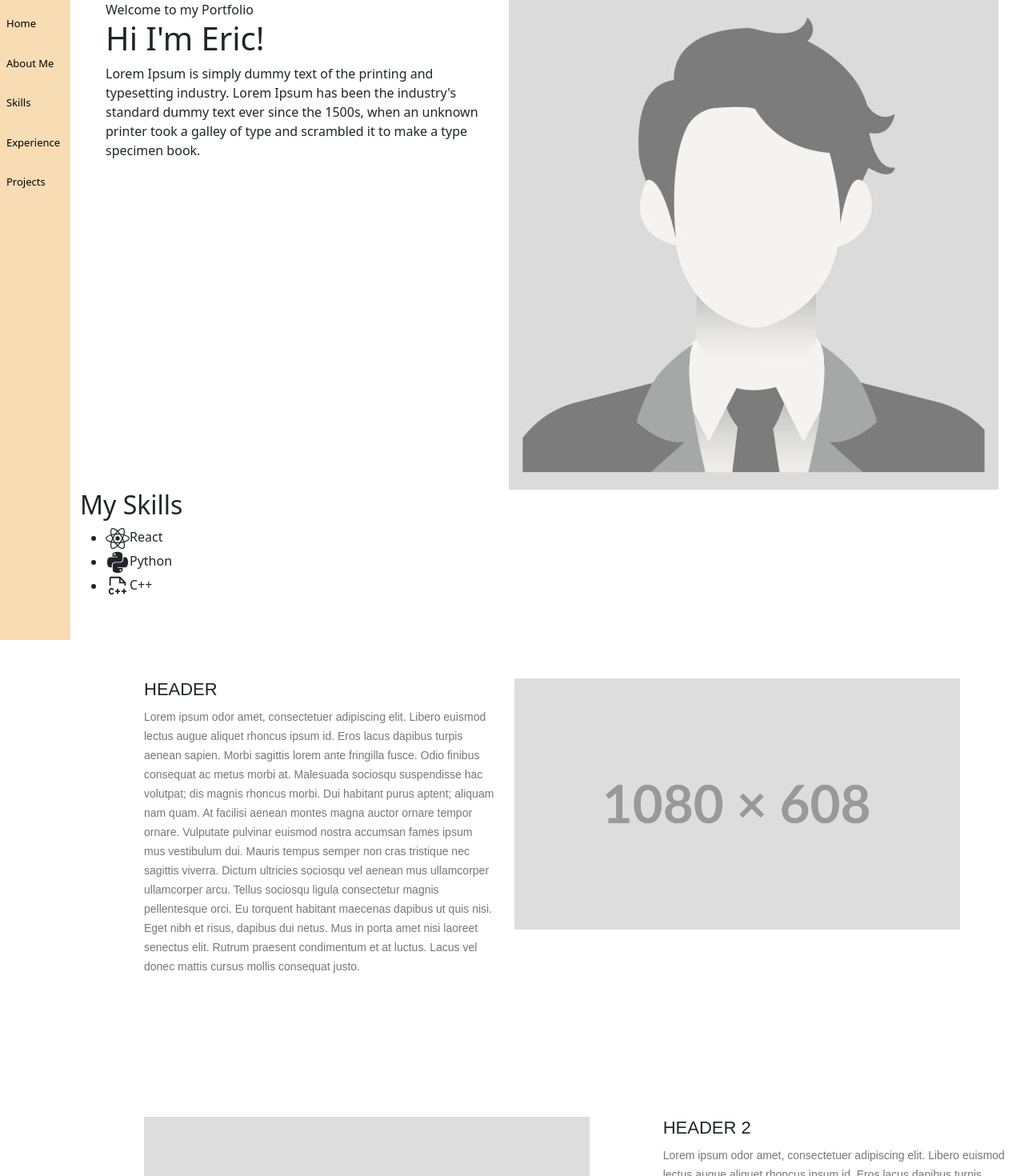
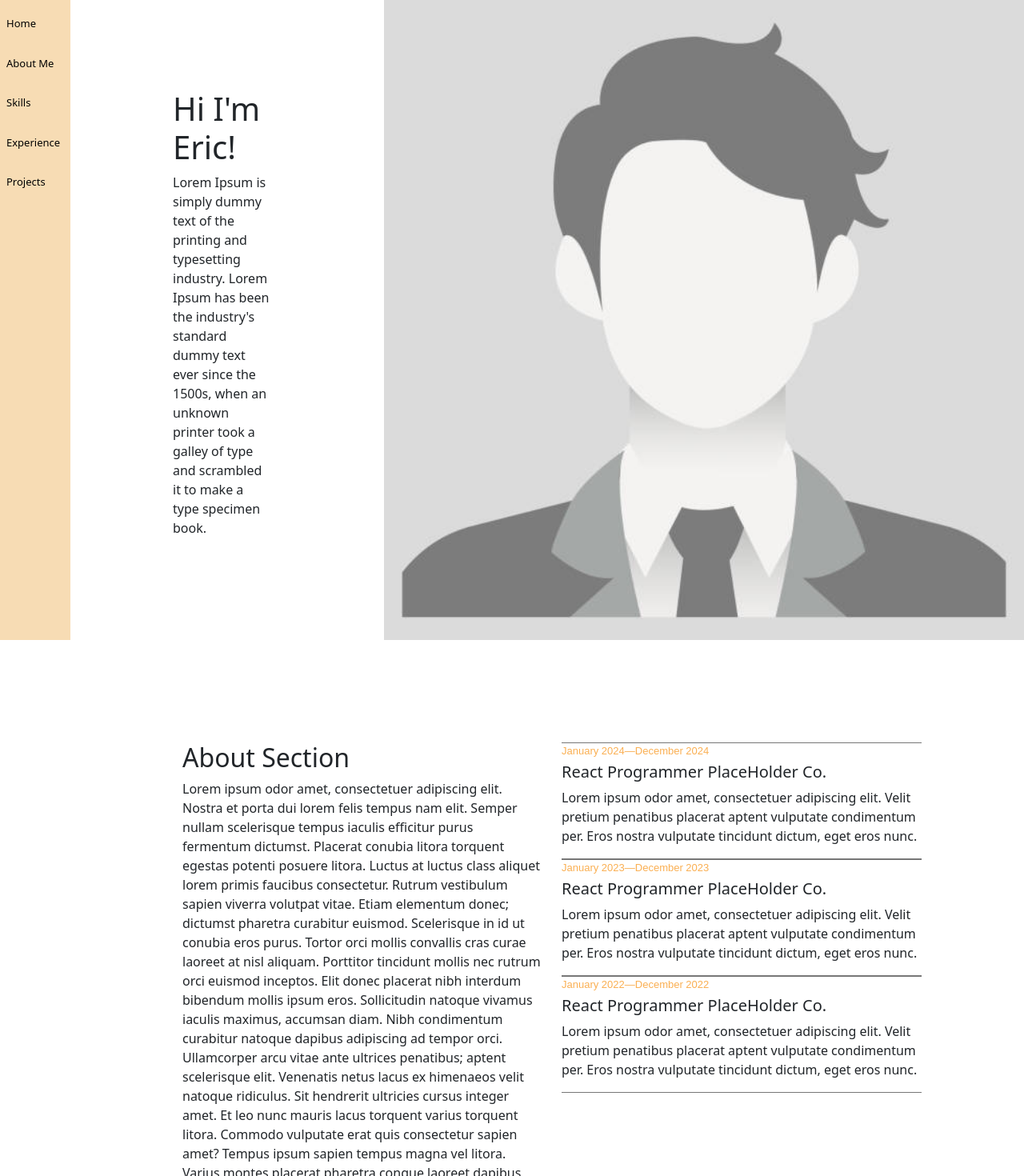
Before and after one commit to Eric-Xie02/Portfolio, a React (Create React App) app: page / in a window 1280 px wide. Shown: the top 1470 px of the page at 80% size. Built offline with nearby package versions, Linux system fonts and the light colour scheme.

Commit message:
added core of experience + about sections

```diff
--- a/src/App.css
+++ b/src/App.css
@@ -3,14 +3,34 @@
   padding-top: 0;
 }
 
+.header-text-column {
+  margin: 0;
+  display: flex;
+  height: 100vh;
+  align-items: left;
+  flex-direction: column;
+  justify-content: center;
+  padding: 128px !important;
+}
+
+.headshot-column {
+  padding: 0;
+  text-align: right;
+}
+
+.headshot-image {
+  height: 100vh;
+  object-fit: cover;
+}
+
 /************ VerticalNavBar Css ************/
 .vertical-navbar {
   background-color: #f7dcb4;
-  width: 2vw; /* Width of the nav bar */
+  width: 2vw;
   min-width: 100px;
-  height: 100vh; /* Full height */
+  height: 100vh;
   display: flex;
-  flex-direction: column; /* Stack items vertically */
+  flex-direction: column;
   top: 0;
   left: 0;
   padding: 10px;
@@ -76,3 +96,25 @@
 .project-wrapper {
   margin-top: 20px;
 }
+
+/************ Summary Css ************/
+.summary-container {
+  padding: 128px !important;
+}
+
+/************ Experience Css ************/
+.experience-item {
+  border-top: solid #777 1px;
+  border-bottom: solid #777 1px;
+}
+
+.experience-time {
+  color: #faaf52;
+  margin-bottom: 4px;
+  font-family: Arial, Helvetica, sans-serif;
+  font-size: 13px;
+  line-height: 20px;
+}
+
+.experience-item h5 {
+}
--- a/src/App.js
+++ b/src/App.js
@@ -1,10 +1,11 @@
 import Banner from "./components/Banner.js";
 import VerticalNavBar from "./components/VerticalNavBar.js";
-import Skills from "./components/Skills.js";
+// import Skills from "./components/Skills.js";
 import Container from "react-bootstrap/Container";
 import Row from "react-bootstrap/Row";
 import Col from "react-bootstrap/Col";
 import Projects from "./components/Projects.js";
+import Summary from "./components/Summary.js";
 import "bootstrap/dist/css/bootstrap.min.css";
 import "./App.css";
 
@@ -17,7 +18,7 @@ function App() {
         </Col>
         <Col className="main-content">
           <Banner />
-          <Skills />
+          <Summary />
           <Projects />
         </Col>
       </Row>
--- /dev/null
+++ b/src/components/About.js
@@ -0,0 +1,28 @@
+export default function About() {
+  return (
+    <div>
+      <h2>About Section</h2>
+      <p>
+        Lorem ipsum odor amet, consectetuer adipiscing elit. Nostra et porta dui
+        lorem felis tempus nam elit. Semper nullam scelerisque tempus iaculis
+        efficitur purus fermentum dictumst. Placerat conubia litora torquent
+        egestas potenti posuere litora. Luctus at luctus class aliquet lorem
+        primis faucibus consectetur. Rutrum vestibulum sapien viverra volutpat
+        vitae. Etiam elementum donec; dictumst pharetra curabitur euismod.
+        Scelerisque in id ut conubia eros purus. Tortor orci mollis convallis
+        cras curae laoreet at nisl aliquam. Porttitor tincidunt mollis nec
+        rutrum orci euismod inceptos. Elit donec placerat nibh interdum bibendum
+        mollis ipsum eros. Sollicitudin natoque vivamus iaculis maximus,
+        accumsan diam. Nibh condimentum curabitur natoque dapibus adipiscing ad
+        tempor orci. Ullamcorper arcu vitae ante ultrices penatibus; aptent
+        scelerisque elit. Venenatis netus lacus ex himenaeos velit natoque
+        ridiculus. Sit hendrerit ultricies cursus integer amet. Et leo nunc
+        mauris lacus torquent varius torquent litora. Commodo vulputate erat
+        quis consectetur sapien amet? Tempus ipsum sapien tempus magna vel
+        litora. Varius montes placerat pharetra congue laoreet dapibus velit
+        vivamus sed. Morbi urna luctus velit duis taciti sem porttitor hac
+        fermentum. Condimentum est facilisis fusce convallis enim dictum taciti.
+      </p>
+    </div>
+  );
+}
--- a/src/components/Banner.js
+++ b/src/components/Banner.js
@@ -3,10 +3,9 @@ import { Container, Row, Col } from "react-bootstrap";
 export default function Banner() {
   return (
     <section className="banner" id="home">
-      <Container>
+      <Container fluid style={{ padding: "0px", height: "100vh" }}>
         <Row>
-          <Col>
-            <span className="tagline">Welcome to my Portfolio</span>
+          <Col className="header-text-column">
             <h1>Hi I'm Eric!</h1>
             <p>
               Lorem Ipsum is simply dummy text of the printing and typesetting
@@ -15,8 +14,12 @@ export default function Banner() {
               type and scrambled it to make a type specimen book.
             </p>
           </Col>
-          <Col>
-            <img src="./assets/img/PlaceHolderHeadshot.jpg" alt="Eric Xie" />
+          <Col className="headshot-column">
+            <img
+              className="headshot-image"
+              src="./assets/img/PlaceHolderHeadshot.jpg"
+              alt="Eric Xie"
+            />
           </Col>
         </Row>
       </Container>
--- /dev/null
+++ b/src/components/Experience.js
@@ -0,0 +1,23 @@
+import experienceData from "../data/experienceData";
+
+export default function Experience() {
+  return (
+    <div>
+      {experienceData.map((obj) => (
+        <ExperienceItem experienceObj={obj} />
+      ))}
+    </div>
+  );
+}
+
+function ExperienceItem({ experienceObj }) {
+  return (
+    <div className="experience-item">
+      <div className="experience-time">{`${experienceObj.startDate}—${experienceObj.endDate}`}</div>
+      <h5>
+        {experienceObj.title} <span>{experienceObj.company}</span>
+      </h5>
+      <p>{experienceObj.description}</p>
+    </div>
+  );
+}
--- /dev/null
+++ b/src/components/Summary.js
@@ -0,0 +1,21 @@
+import "../App.css";
+import About from "./About";
+import Experience from "./Experience";
+import Row from "react-bootstrap/Row";
+import Col from "react-bootstrap/Col";
+import Container from "react-bootstrap/Container";
+
+export default function Summary() {
+  return (
+    <Container fluid className="summary-container" id="Experience">
+      <Row noGutters>
+        <Col>
+          <About />
+        </Col>
+        <Col>
+          <Experience />
+        </Col>
+      </Row>
+    </Container>
+  );
+}
--- /dev/null
+++ b/src/data/experienceData.js
@@ -0,0 +1,31 @@
+const experienceData = [
+  {
+    startDate: "January 2024",
+    endDate: "December 2024",
+    company: "PlaceHolder Co.",
+    title: "React Programmer",
+    description: `Lorem ipsum odor amet, consectetuer adipiscing elit.
+    Velit pretium penatibus placerat aptent vulputate condimentum per.
+    Eros nostra vulputate tincidunt dictum, eget eros nunc.`,
+  },
+  {
+    startDate: "January 2023",
+    endDate: "December 2023",
+    company: "PlaceHolder Co.",
+    title: "React Programmer",
+    description: `Lorem ipsum odor amet, consectetuer adipiscing elit.
+    Velit pretium penatibus placerat aptent vulputate condimentum per.
+    Eros nostra vulputate tincidunt dictum, eget eros nunc.`,
+  },
+  {
+    startDate: "January 2022",
+    endDate: "December 2022",
+    company: "PlaceHolder Co.",
+    title: "React Programmer",
+    description: `Lorem ipsum odor amet, consectetuer adipiscing elit.
+    Velit pretium penatibus placerat aptent vulputate condimentum per.
+    Eros nostra vulputate tincidunt dictum, eget eros nunc.`,
+  },
+];
+
+export default experienceData;
```
